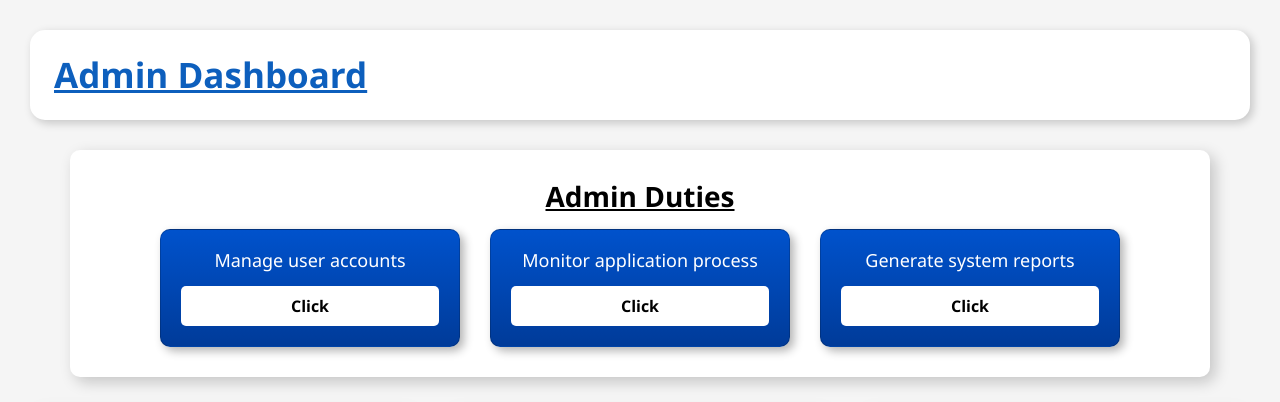
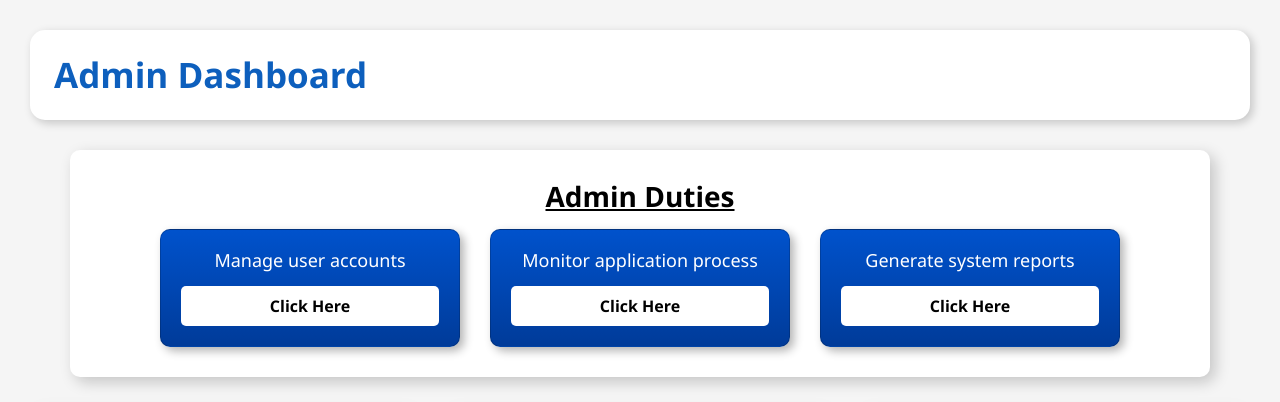
Before and after one commit to Binath-S-Banula/Computing-Group-Project-Group-26, a PHP site: the page made by admin db.html in a window 1280 px wide; the page is wider, and only the part inside the window is pictured. Shown: the part 91-493 px from the top of that part. Run offline with PHP 8.4, Linux system fonts and the light colour scheme; some libraries are stand-ins or nearby versions.

Commit message:
Develop
Admin panel front end design changes

```diff
--- a/ad_db_style.css
+++ b/ad_db_style.css
@@ -149,6 +149,7 @@ body {
     color:#0D5FBD;
 }
 
+/* stats cards */
 .stats-card {
     background: #59CA26;
     border-radius: 15px;
@@ -186,7 +187,8 @@ body {
     gap: 5px;
 }
 
-.welcome-section {
+/* Admin dashboard section */
+.admindashboard-section {
     background: white;
     border-radius: 15px;
     padding: 24px;
@@ -196,12 +198,14 @@ body {
 }
 
 .mb-0 {
-  text-decoration: underline;
   font-size: 35px;
   font-style: normal;
   font-weight: bold;
 }
 
+/*--------------------------------------
+ ------Admin duties section CSS start---
+ -------------------------------------*/
 .container {
   background: white;
   padding: 30px;
@@ -225,6 +229,7 @@ body {
   justify-content: center;
 }
 
+/* card styling */
 .card {
   background: linear-gradient(to bottom, #0052cc, #003b99);
   color: white;
@@ -238,6 +243,7 @@ body {
 
 .card:hover {
   transform: scale(1.05);
+
 }
 
 h3 {
@@ -245,6 +251,7 @@ h3 {
   margin-bottom: 15px;
 }
 
+/* Click Here botton */
 .btn {
   background: white;
   color: black;
@@ -257,13 +264,18 @@ h3 {
 }
 
 .btn:hover {
+  color: #f1c40f;
   background: #ddd;
+  text-decoration: underline;
 }
 
 h4 {
   font-size: 18px;
   margin-bottom: 15px;
 }
+/*----------------------------------------------
+----------Admin duties section CSS end----------
+----------------------------------------------*/
 
 * {
     margin: 0;
--- a/admin db.html
+++ b/admin db.html
@@ -92,7 +92,7 @@
  <div class="">
 
         <main class="main-content">
-            <div class="welcome-section d-flex justify-content-between align-items-center">
+            <div class="admindashboard-section d-flex justify-content-between align-items-center">
                 <div>
                     <h2 class="mb-0">Admin Dashboard</h2>
                 </div>
@@ -103,15 +103,15 @@
               <div class="cards">
                   <div class="card">
                       <h3>Manage user accounts</h3>
-                      <button class="btn">Click</button>
+                      <button class="btn">Click Here</button>
                   </div>
                   <div class="card">
                       <h3>Monitor application process</h3>
-                      <button class="btn">Click</button>
+                      <button class="btn">Click Here</button>
                   </div>
                   <div class="card">
                       <h4>Generate system reports</h4>
-                      <button class="btn">Click</button>
+                      <button class="btn">Click Here</button>
                   </div>
               </div>
           </div>
```
